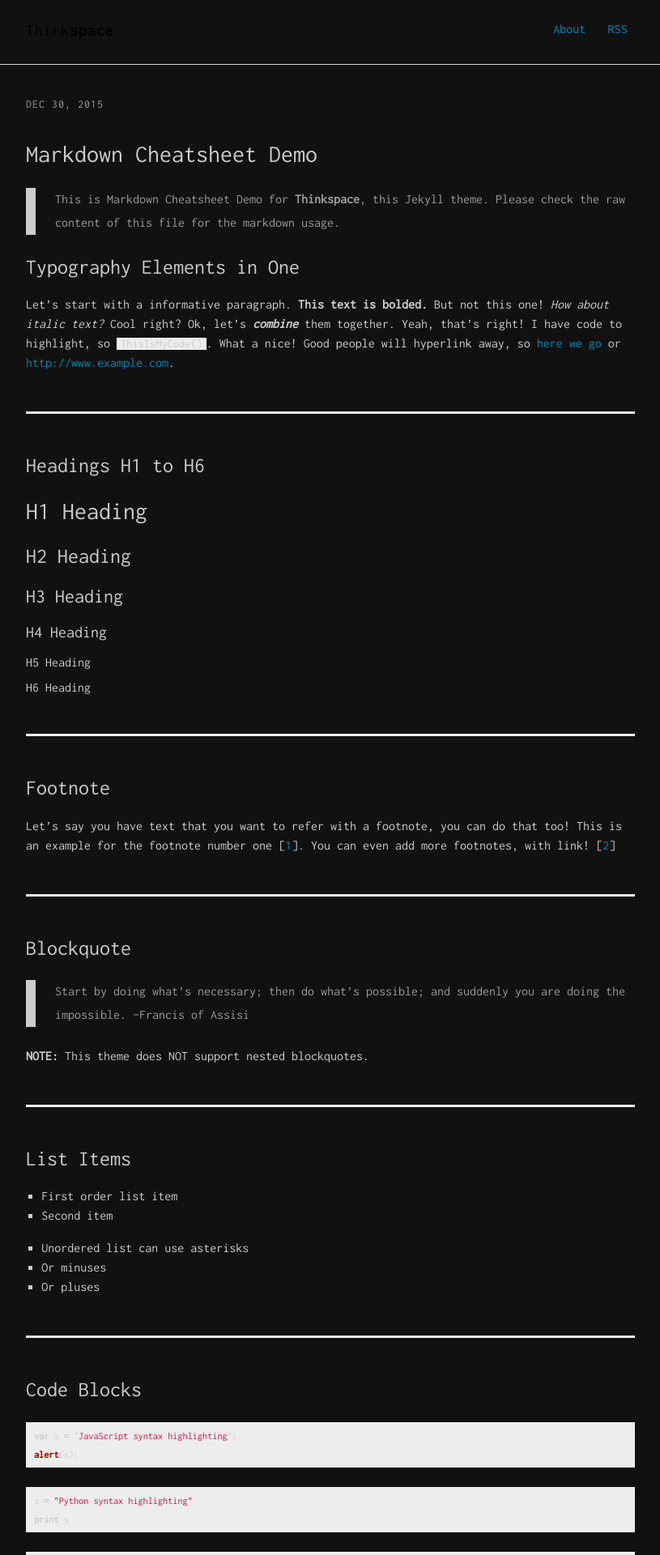
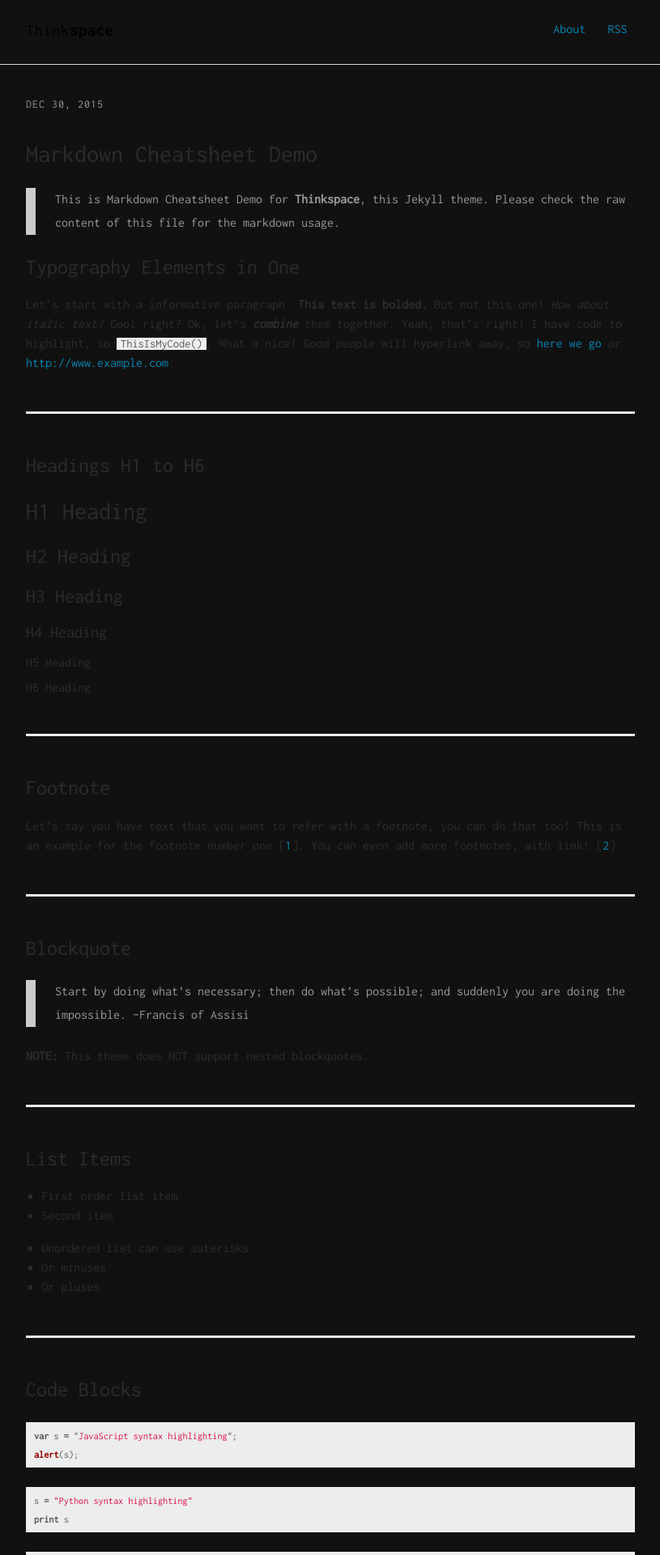
Before and after one commit to user-upworker/thinkspace, a Jekyll site: the page built from _posts/2015-12-30-markdown-cheatsheet-demo.md, in a window 1280 px wide. Shown: the top 1920 px of the page at 81% size, without its empty margins (232-1047 px from the left). Built offline with Jekyll 4.4.1, drawn with Linux system fonts in a browser that asks for light colours; comment, search, counter and statistics services are not loaded.

Commit message:
Update _variables.scss

```diff
--- a/assets/scss/_variables.scss
+++ b/assets/scss/_variables.scss
@@ -24,12 +24,13 @@ $blue-color: #0086B3;
 $dark-gray-color: #333;
 $medium-gray-color: #999;
 $light-gray-color: #ccc;
+$soft-blue: #3FDEE9;
 
 // Font Colors
-$base-font-color: rgb(204, 204, 204);//rgba($dark-gray-color, .8);
+$base-font-color: rgba($dark-gray-color, .8);
 
 // Border
-$base-border-color: #3FDEE9; //$light-gray-color;
+$base-border-color: $soft-blue; //$light-gray-color;
 $base-border: 1px solid $base-border-color;
 
 // Background Colors
```
